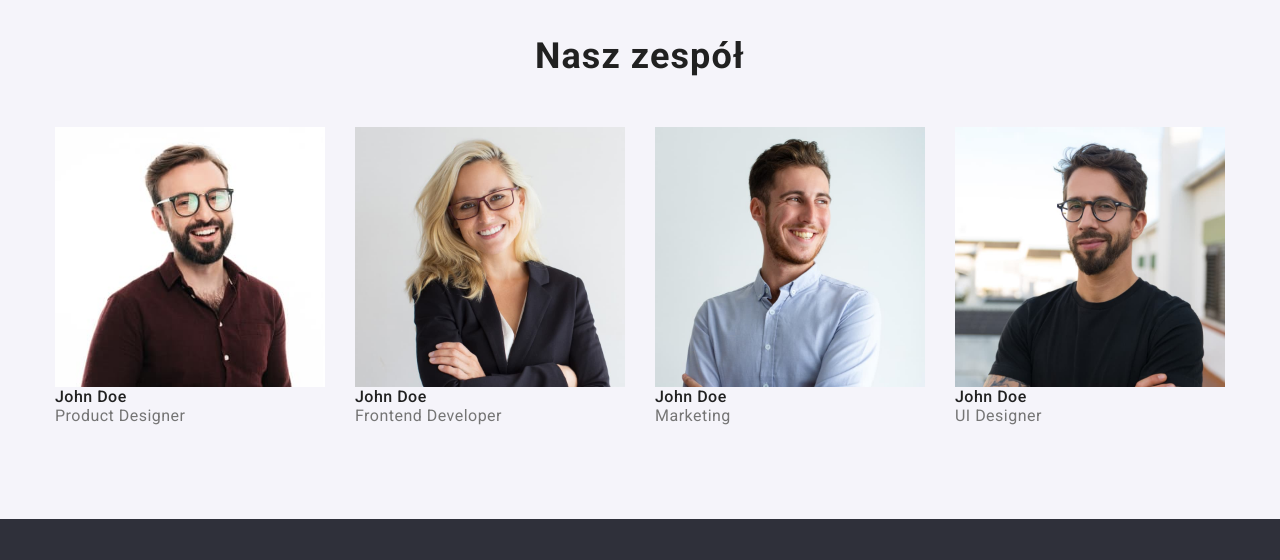
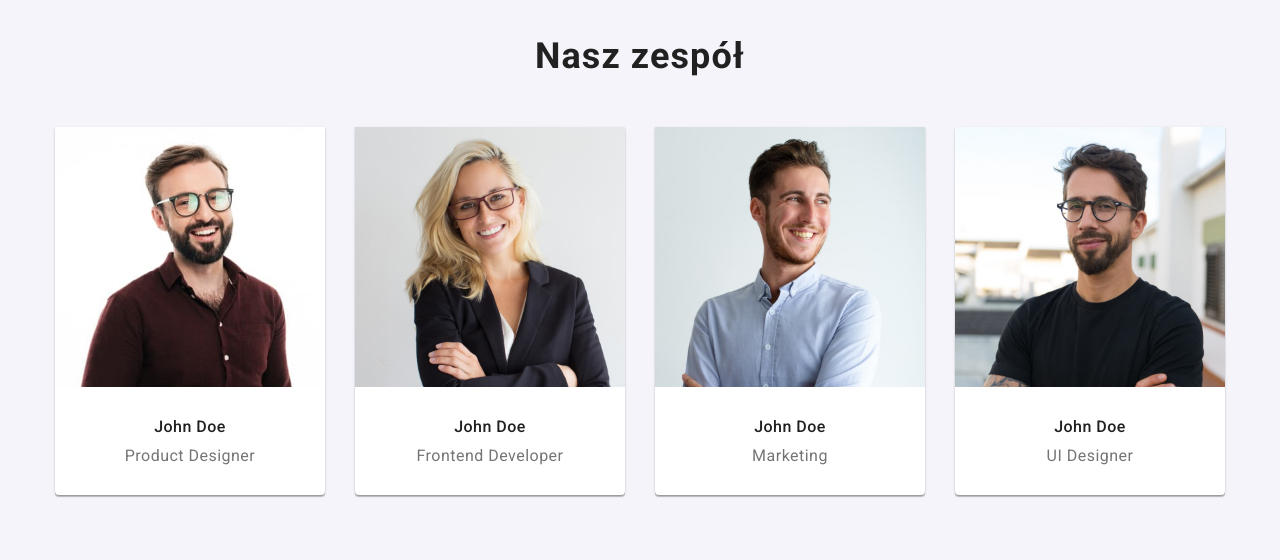
Before and after one commit to frbanka/goit-markup-hw-03, a plain HTML site: page index.html in a window 1280 px wide. Shown: the part 1600-2160 px from the top of the page. Drawn offline with nearby package versions, Linux system fonts and the light colour scheme.

Commit message:
team flex

```diff
--- a/css/styles.css
+++ b/css/styles.css
@@ -62,6 +62,8 @@ img {
   font-size: 16px;
   line-height: 19px;
   letter-spacing: 0.03em;
+  text-align: center;
+  padding: 30px 0px 10px 0px;
 }
 
 .name-text {
@@ -69,6 +71,7 @@ img {
   line-height: 19px;
   letter-spacing: 0.03em;
   color: #757575;
+  text-align: center;
 }
 
 .web-title {
@@ -328,3 +331,11 @@ img {
 .work-subtitle {
   list-style: none;
 }
+.work-img figure {
+  background: #ffffff;
+  width: 270px;
+  height: 368px;
+  box-shadow: 0px 1px 3px rgba(0, 0, 0, 0.12), 0px 1px 1px rgba(0, 0, 0, 0.14),
+    0px 2px 1px rgba(0, 0, 0, 0.2);
+  border-radius: 0px 0px 4px 4px;
+}
```
